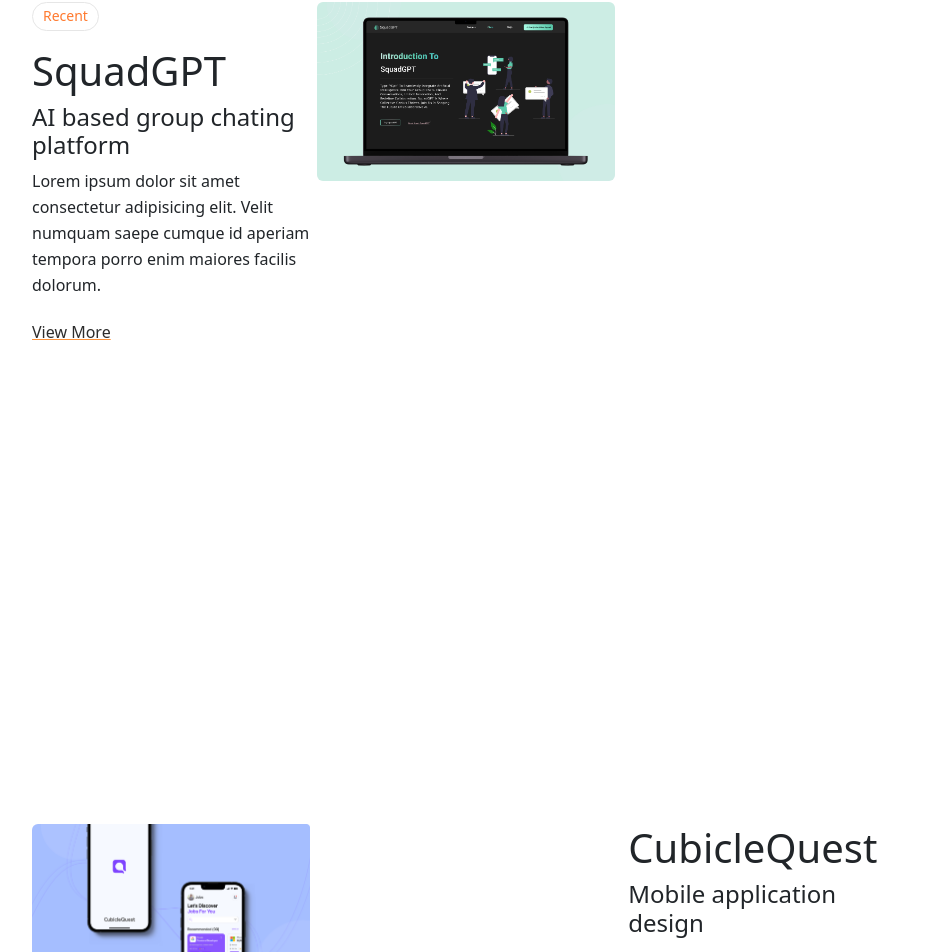
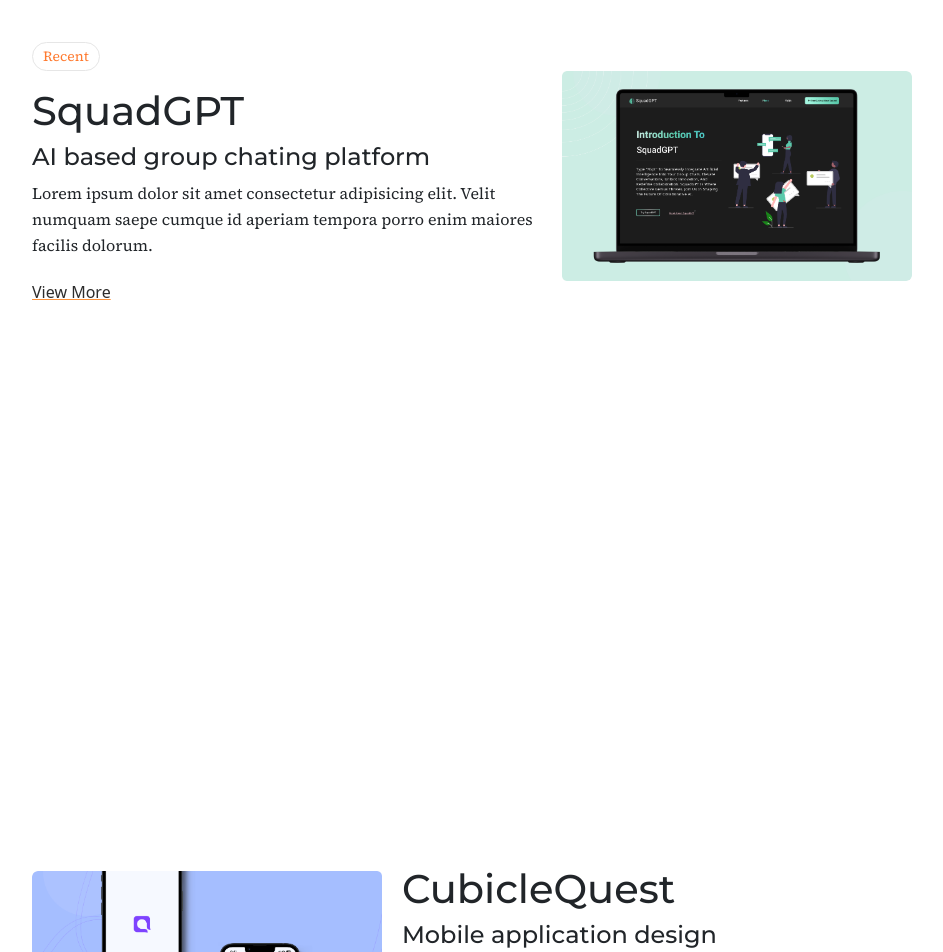
Before and after one commit to I-Adarsh-I/Personal-Website, a React (Create React App) app: page /projects in a window 1280 px wide. Shown: the part 224-1176 px from the top of the page, without its empty margins (168-1111 px from the left). Built offline with nearby package versions, Linux system fonts and the light colour scheme.

Commit message:
font applied

```diff
--- a/src/components/cards/Cards.js
+++ b/src/components/cards/Cards.js
@@ -147,7 +147,7 @@
                     >
                       {/* proj-det-card */}
                       {data.imgL && (
-                        <Link to={`/projects/${data.Title}`}>
+                        <Link to={`/projects/${data.Title}`} className="proj-link">
                           {" "}
                           <Card.Img
                             variant="top"
@@ -186,7 +186,7 @@
                       </div>
 
                       {data.img && (
-                        <Link to={`/projects/${data.Title}`}>
+                        <Link to={`/projects/${data.Title}`} className="proj-link">
                           <Card.Img
                             variant="top"
                             src={data.img}
--- a/src/components/cards/cards.css
+++ b/src/components/cards/cards.css
@@ -1,5 +1,4 @@
-
-.parent{
+.parent {
   width: 100%;
   height: 100vh;
   display: flex;
@@ -9,15 +8,15 @@
   margin-top: 70px;
   /* font-family: var(--font-montserrat); */
 }
-.card-main-container{
+.card-main-container {
   width: 100%;
   height: fit-content;
   display: flex;
 }
-.l-con{
+.l-con {
   width: 50%;
 }
-.r-con{
+.r-con {
   width: 50%;
   height: fit-content;
   display: flex;
@@ -26,12 +25,12 @@
   align-items: flex-start;
   padding: 0 0 0 40px;
 }
-.r-main-con{
+.r-main-con {
   background-color: antiquewhite;
   width: 90%;
   height: 100%;
 }
-.row{
+.row {
   gap: 40px;
   display: flex;
   flex-wrap: wrap;
@@ -39,14 +38,14 @@
   margin-right: unset;
   margin-left: unset;
 }
-.rb-con{
+.rb-con {
   margin-top: 10px;
 }
-.card-btn{
+.card-btn {
   background: none;
-    border: 1px solid lightgray
+  border: 1px solid lightgray;
 }
-.card-btn:hover{
+.card-btn:hover {
   background: none;
   color: var(--color-orange);
   border: 1px solid lightgray;
@@ -55,29 +54,31 @@
   --bs-btn-active-color: unset;
   --bs-btn-active-bg: unset;
   --bs-btn-active-color: var(--color-orange);
-
 }
-.card-title-span{
-    color: var( --color-orange);
+.card-title-span {
+  color: var(--color-orange);
 }
-.g-1, .gx-1 {
+.g-1,
+.gx-1 {
   --bs-gutter-x: unset;
   --bs-gutter-y: unset;
 }
-.card-head, .card-text-head{
+.card-head,
+.card-text-head {
   font-family: var(--font-montserrat);
 }
-.main-card-description-l, .card-text-des{
+.main-card-description-l,
+.card-text-des {
   font-family: var(--font-source-serif-4);
 }
-.tag{
+.tag {
   border: 1px solid var(--color-light-gray-outline);
   width: fit-content;
   padding: 5px 10px;
   color: var(--color-orange);
   border-radius: 16px;
 }
-.proj-det-card{
+.proj-det-card {
   border: none;
   display: flex;
   flex-direction: row;
@@ -85,23 +86,28 @@
   justify-content: center;
   /* align-items: center; */
 }
-.flex-col{
+.flex-col {
   border: none;
   display: flex;
   flex-direction: row;
   padding: 20px 0;
   justify-content: center;
 }
-.proj-det-img-sec{
+.proj-det-img-sec {
   float: left;
 }
-.proj-main-card-con{
+.proj-main-card-con {
   height: 100vh;
   display: flex;
   justify-content: center;
   align-items: center;
 }
-
+.proj-main-title, .sub{
+  font-family: var(--font-montserrat);
+}
+.tag, .per-proj-des{
+  font-family: var(--font-source-serif-4);
+}
 .arrow-btn {
   display: flex;
   align-items: center;
@@ -160,37 +166,41 @@
 .arrow-btn:hover .redirection-btn:after {
   transform: translate(-33px) rotate(45deg);
 }
-  .l-img{
-    padding: 0 20px 0 0;
-    width: 50%;
-  }
-  .r-img{
-    padding: 0 0 0 20px;
-  }
-  .img-card{
+.img-card {
     width: 200px;
 }
+.l-img {
+  padding: 0 20px 0 0;
+  width: 100%;
+}
 .r-img {
-    padding: 0;
-    width: 50%;
+  padding: 0 0 0 20px;
+  width: 100%;
+}
+.proj-link {
+  display: flex;
+  justify-content: center;
+  align-items: center;
+  width: 90%;
 }
 
-  @media screen and (max-width:480px) {
-    .card-main-container{
+@media screen and (max-width: 480px) {
+  .card-main-container {
     display: flex;
     flex-direction: column;
     justify-content: center;
     align-items: center;
   }
-    .r-con{
+  .r-con {
     padding: 0;
     width: 100%;
   }
-    .l-con{
+  .l-con {
     width: 100%;
     text-align: center;
   }
-    .main-card-description-l, .card-text-des{
+  .main-card-description-l,
+  .card-text-des {
     font-size: var(--font-size-mob-small);
   }
   .row {
@@ -203,45 +213,48 @@
     width: 100%;
     margin-top: 50px;
   }
-    .img-card{
+  .img-card {
     width: 100%;
   }
-    .parent{
+  .parent {
     padding: 0 50px;
     display: flex;
     flex-direction: column;
     height: fit-content;
   }
-    .approach-card{
+  .approach-card {
     margin: 64px 0;
   }
-    .r-img, .l-img{
+  .r-img,
+  .l-img {
     padding: 0;
     width: 100%;
   }
   .proj-det-card {
     display: flex;
     flex-direction: column;
+    align-items: center;
   }
-    .per-proj-des, .arrow-btn{
+  .per-proj-des,
+  .arrow-btn {
     display: none;
   }
-    .per-proj-card-title{
+  .per-proj-card-title {
     text-align: center;
   }
-    .flex-col{
+  .flex-col {
     display: flex;
     flex-direction: column-reverse;
   }
-    .proj-main-title{
+  .proj-main-title {
     font-size: var(--font-main-head-mob);
   }
-    .sub{
+  .sub {
     font-size: var(--font-sub-size-mob);
     color: var(--color-gray);
   }
-    .sep-line{
+  .sep-line {
     border: 1px solid var(--color-orange);
-        margin: 10px 100px;
+    margin: 10px 60px;
   }
 }
--- a/src/components/navbar/navbar.css
+++ b/src/components/navbar/navbar.css
@@ -76,3 +76,34 @@
     box-shadow: unset;
 }
 }
+
+@media screen and (min-width: 761px) and (max-width: 991px)  {
+  .navbar-nav-scroll {
+    overflow-y: unset;
+  }
+  .link-con {
+    border-radius: 4px;
+    width: 100%;
+    height: calc(100vh - 70px);
+    background-color: rgba(255, 255, 255, 1);
+    display: flex;
+    justify-content: center;
+    align-items: center;
+    font-size: 16px;
+    font-weight: 550;
+    font-family: var(--font-montserrat);
+  }
+  .navbar-collapse {
+    flex-basis: 100%;
+    flex-grow: 1;
+    align-items: center;
+}
+  .my-2 {
+    gap: 20px;
+  }
+.navbar-toggler:focus {
+    text-decoration: none;
+    outline: 0;
+    box-shadow: unset;
+}
+}
--- a/src/components/resume/resume.css
+++ b/src/components/resume/resume.css
@@ -5,6 +5,7 @@
     align-items: center;
     justify-content: center;
     padding: 100px 0 50px 0;
+    font-family: var(--font-montserrat);
 }
 .res-btn{
     margin-top: 20px;
```
Lines whose indentation alone changed are shown as unchanged.
